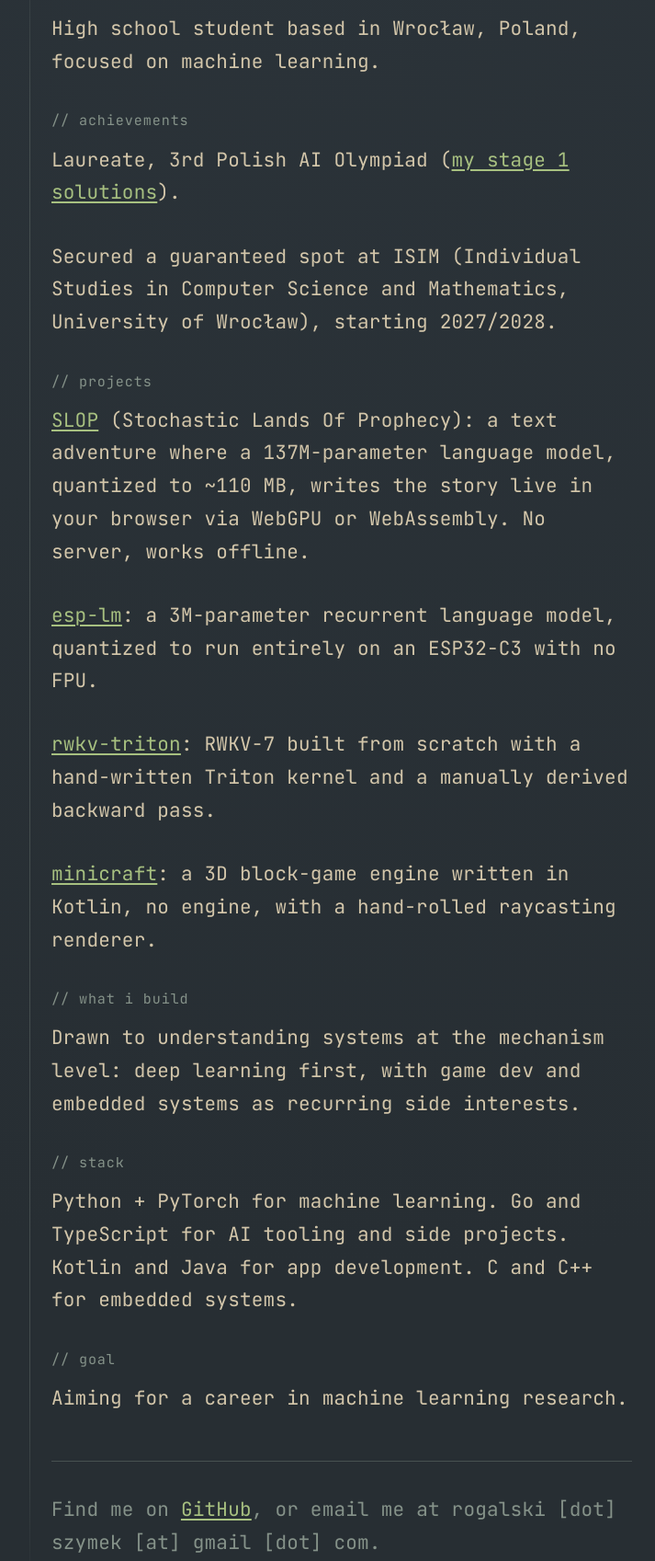
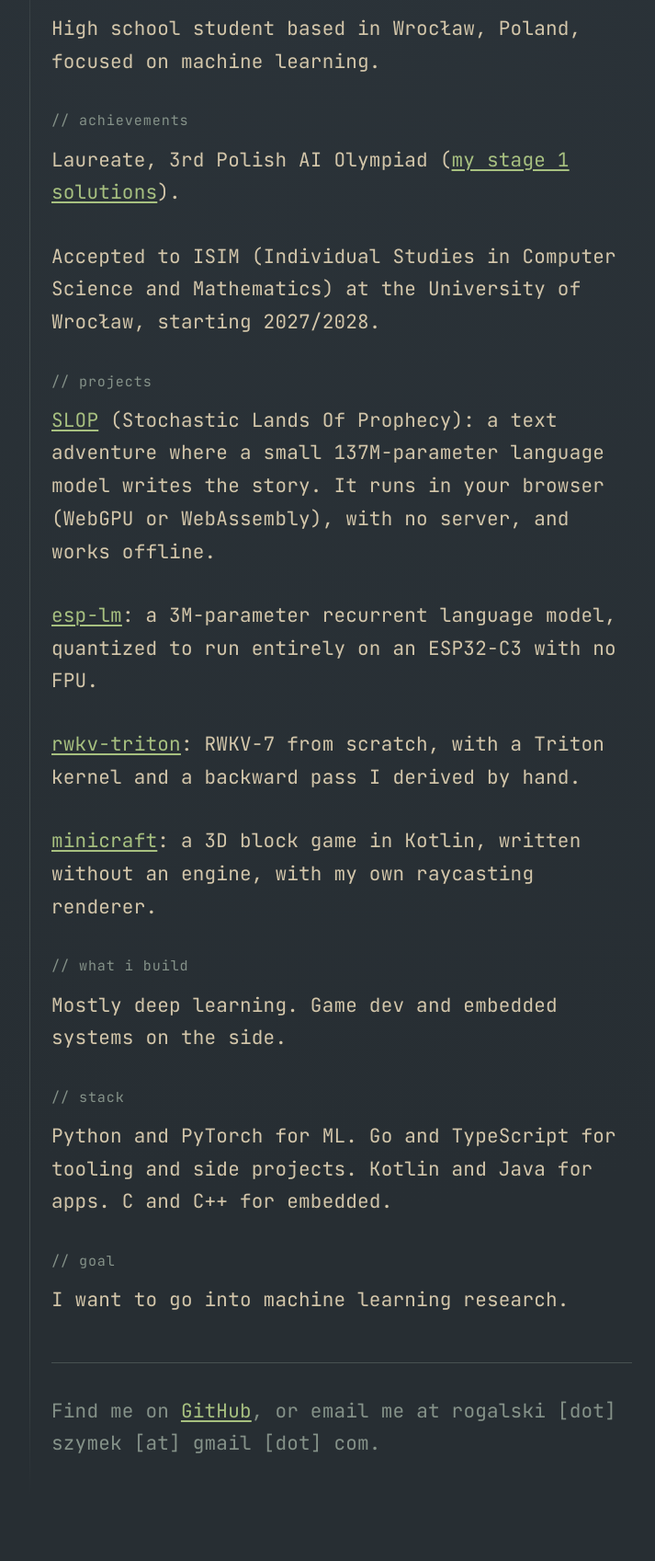
Before and after one commit to l0werkey/page, a plain HTML site: page index.html in a window 1280 px wide. Shown: the part 166-1863 px from the top of the page at 92% size, without its empty margins (268-981 px from the left). Drawn offline with Linux system fonts and the light colour scheme.

Commit message:
Update text

```diff
--- a/index.html
+++ b/index.html
@@ -20,29 +20,29 @@
 
   <p class="line">Laureate, 3rd Polish AI Olympiad (<a href="https://github.com/l0werkey/oai3-etap1">my stage 1 solutions</a>).</p>
 
-  <p class="line">Secured a guaranteed spot at ISIM (Individual Studies in Computer Science and Mathematics, University of Wrocław), starting 2027/2028.</p>
+  <p class="line">Accepted to ISIM (Individual Studies in Computer Science and Mathematics) at the University of Wrocław, starting 2027/2028.</p>
 
   <p class="group-label">// projects</p>
 
-  <p class="line"><a href="https://slop.szymon.space">SLOP</a> (Stochastic Lands Of Prophecy): a text adventure where a 137M-parameter language model, quantized to ~110 MB, writes the story live in your browser via WebGPU or WebAssembly. No server, works offline.</p>
+  <p class="line"><a href="https://slop.szymon.space">SLOP</a> (Stochastic Lands Of Prophecy): a text adventure where a small 137M-parameter language model writes the story. It runs in your browser (WebGPU or WebAssembly), with no server, and works offline.</p>
 
   <p class="line"><a href="https://github.com/l0werkey/esp-lm">esp-lm</a>: a 3M-parameter recurrent language model, quantized to run entirely on an ESP32-C3 with no FPU.</p>
 
-  <p class="line"><a href="https://github.com/l0werkey/rwkv-triton">rwkv-triton</a>: RWKV-7 built from scratch with a hand-written Triton kernel and a manually derived backward pass.</p>
+  <p class="line"><a href="https://github.com/l0werkey/rwkv-triton">rwkv-triton</a>: RWKV-7 from scratch, with a Triton kernel and a backward pass I derived by hand.</p>
 
-  <p class="line"><a href="https://github.com/l0werkey/minicraft">minicraft</a>: a 3D block-game engine written in Kotlin, no engine, with a hand-rolled raycasting renderer.</p>
+  <p class="line"><a href="https://github.com/l0werkey/minicraft">minicraft</a>: a 3D block game in Kotlin, written without an engine, with my own raycasting renderer.</p>
 
   <p class="group-label">// what i build</p>
 
-  <p class="line">Drawn to understanding systems at the mechanism level: deep learning first, with game dev and embedded systems as recurring side interests.</p>
+  <p class="line">Mostly deep learning. Game dev and embedded systems on the side.</p>
 
   <p class="group-label">// stack</p>
 
-  <p class="line">Python + PyTorch for machine learning. Go and TypeScript for AI tooling and side projects. Kotlin and Java for app development. C and C++ for embedded systems.</p>
+  <p class="line">Python and PyTorch for ML. Go and TypeScript for tooling and side projects. Kotlin and Java for apps. C and C++ for embedded.</p>
 
   <p class="group-label">// goal</p>
 
-  <p class="line">Aiming for a career in machine learning research.</p>
+  <p class="line">I want to go into machine learning research.</p>
 
   <p class="line closing">Find me on <a href="https://github.com/l0werkey">GitHub</a>, or email me at rogalski [dot] szymek [at] gmail [dot] com.</p>
 
```
